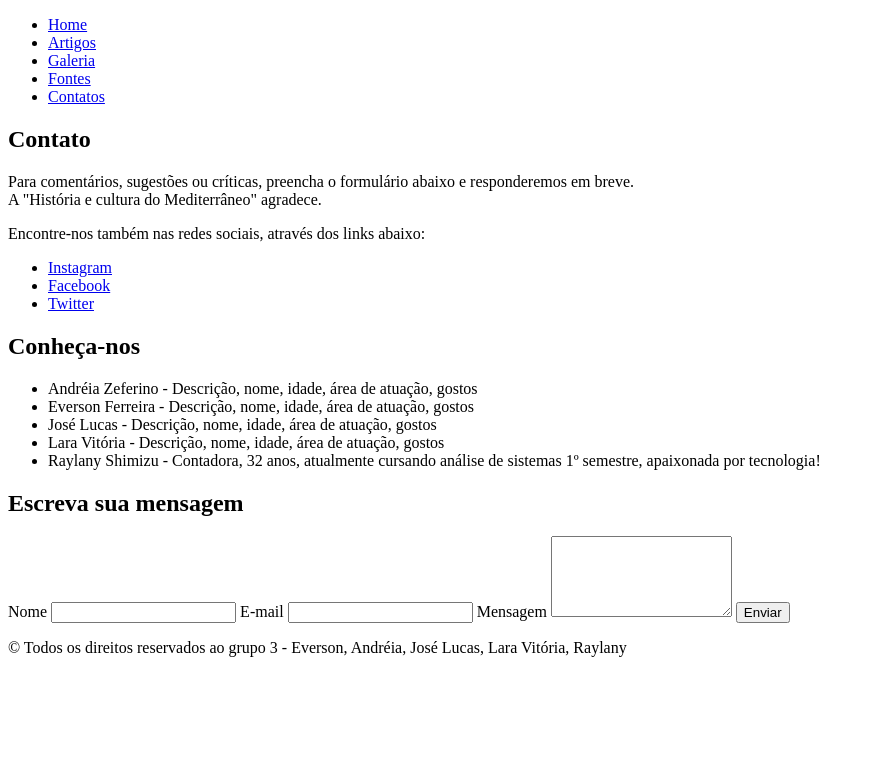
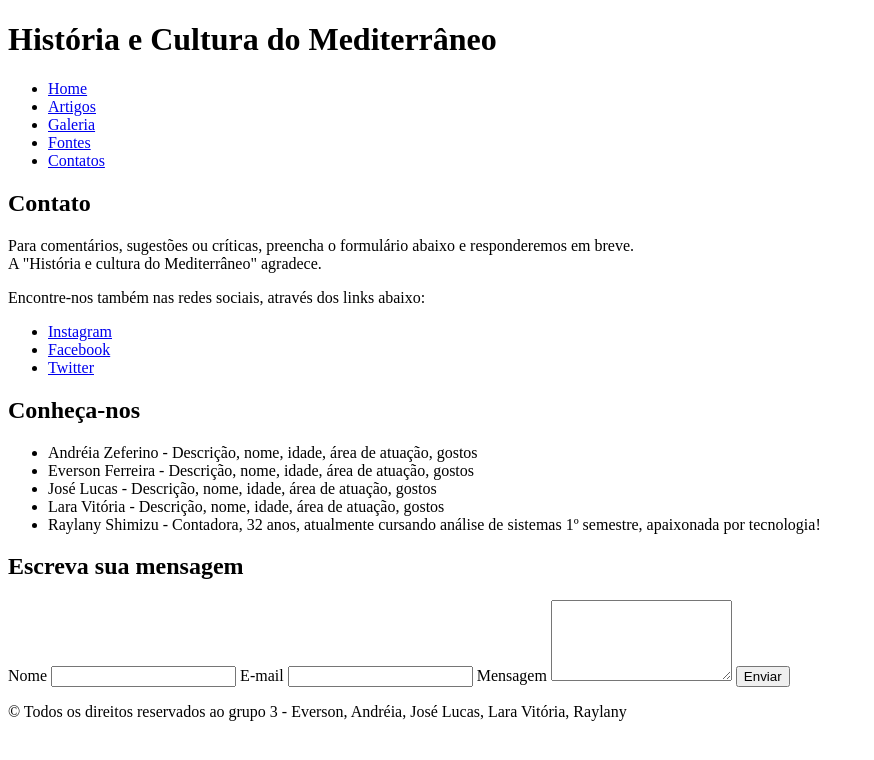
Before and after one commit to Jose1Lucas/proz-projeto-integrador, a plain HTML site: page telas/contato.html in a window 1280 px wide. Shown: the whole page, without its empty margins (0-874 px from the left). Drawn offline with Linux system fonts and the light colour scheme.

Commit message:
Update contato.html

```diff
--- a/telas/contato.html
+++ b/telas/contato.html
@@ -8,6 +8,7 @@
   <body>
      <!-- Cabeçalho com menu -->
   <header>
+       <h1>História e Cultura do Mediterrâneo</h1>
     <nav>
         <ul>
             <li><a href="#home">Home</a></li>
```
